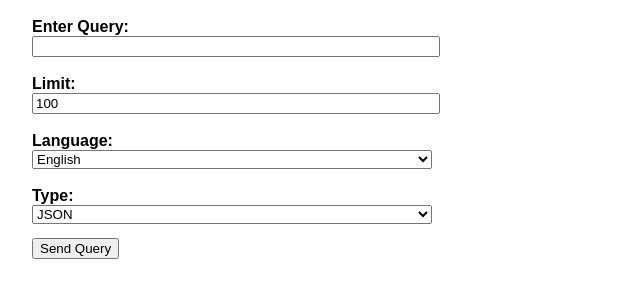
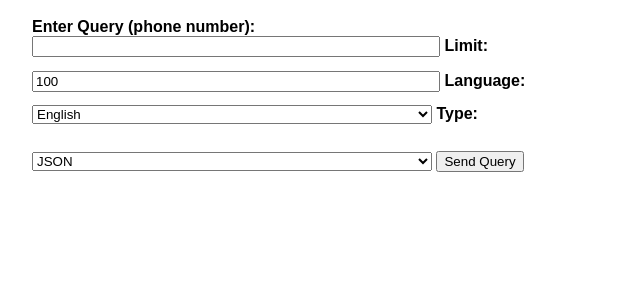
Before and after one commit to HYPERSAHIL/dataleaks-backend, a plain HTML site: page index.html in a window 1280 px wide. Shown: the part 72-370 px from the top of the page, without its empty margins (0-640 px from the left). Drawn offline with Linux system fonts and the light colour scheme.

Commit message:
Update index.html

```diff
--- a/index.html
+++ b/index.html
@@ -1,11 +1,11 @@
 <!DOCTYPE html>
 <html lang="en">
 <head>
-  <meta charset="UTF-8">
+  <meta charset="UTF-8" />
   <title>Dataleaks API Tester</title>
   <style>
     body { font-family: sans-serif; margin: 2em; }
-    textarea, input, select { width: 100%; max-width: 400px; }
+    input, select { width: 100%; max-width: 400px; margin-bottom: 1em; }
     pre { background: #f7f7f7; padding: 1em; border-radius: 6px; }
     .result { margin-top: 2em; }
     label { font-weight: bold; }
@@ -15,25 +15,21 @@
 <body>
   <h1>Dataleaks Backend API Tester</h1>
   <form id="apiForm">
-    <label for="query">Enter Query:</label><br>
+    <label for="query">Enter Query (phone number):</label><br>
     <input type="text" id="query" name="query" required>
-    <br><br>
     <label for="limit">Limit:</label><br>
     <input type="number" id="limit" name="limit" value="100" min="1" max="1000">
-    <br><br>
     <label for="lang">Language:</label><br>
     <select id="lang" name="lang">
       <option value="en">English</option>
       <option value="ru">Russian</option>
       <option value="es">Spanish</option>
     </select>
-    <br><br>
     <label for="type">Type:</label><br>
     <select id="type" name="type">
       <option value="json">JSON</option>
       <option value="text">Text</option>
     </select>
-    <br>
     <button type="submit">Send Query</button>
   </form>
 
@@ -47,17 +43,13 @@
       const lang = document.getElementById('lang').value;
       const type = document.getElementById('type').value;
       const resultDiv = document.getElementById('result');
-
       resultDiv.innerHTML = "Loading...";
-
       try {
         const response = await fetch('/.netlify/functions/query', {
           method: 'POST',
           headers: {'Content-Type': 'application/json'},
           body: JSON.stringify({query, limit, lang, type})
         });
-
-        // Defensive: Try to parse as JSON, else show raw text
         const text = await response.text();
         let data;
         try {
@@ -66,7 +58,6 @@
           resultDiv.innerHTML = `<pre style="color:red;">Response was not valid JSON:<br>${text}</pre>`;
           return;
         }
-
         if (data.error) {
           resultDiv.innerHTML = `<pre style="color:red;">Error: ${data.error}${data.detail ? "\nDetails: " + data.detail : ""}</pre>`;
         } else {
```
